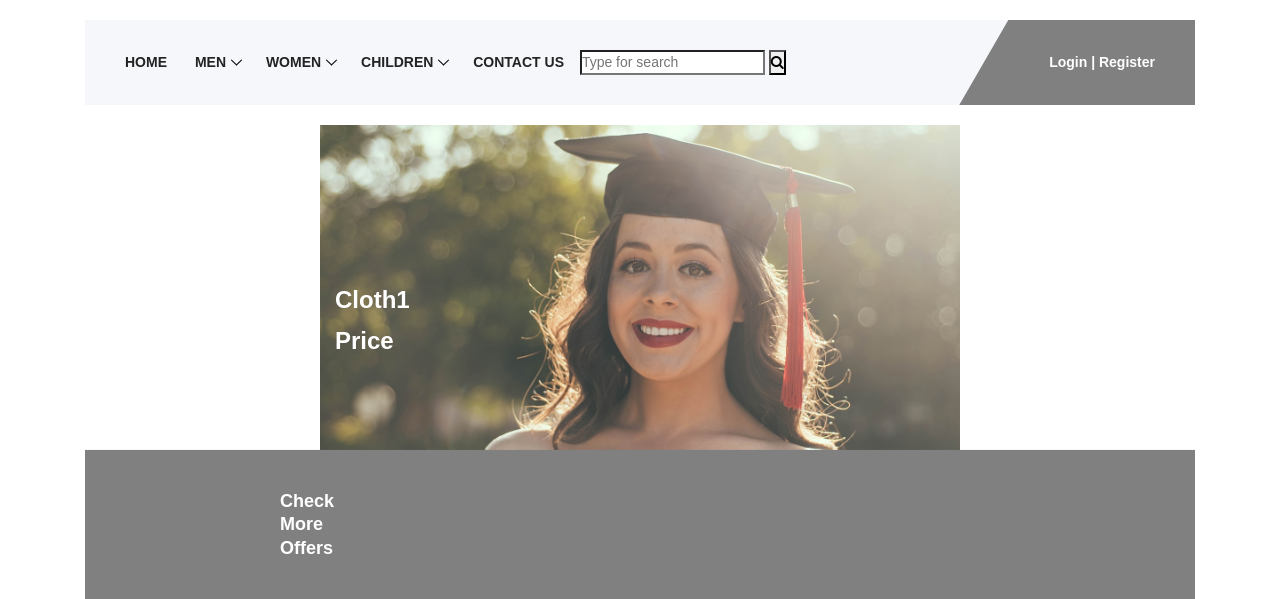
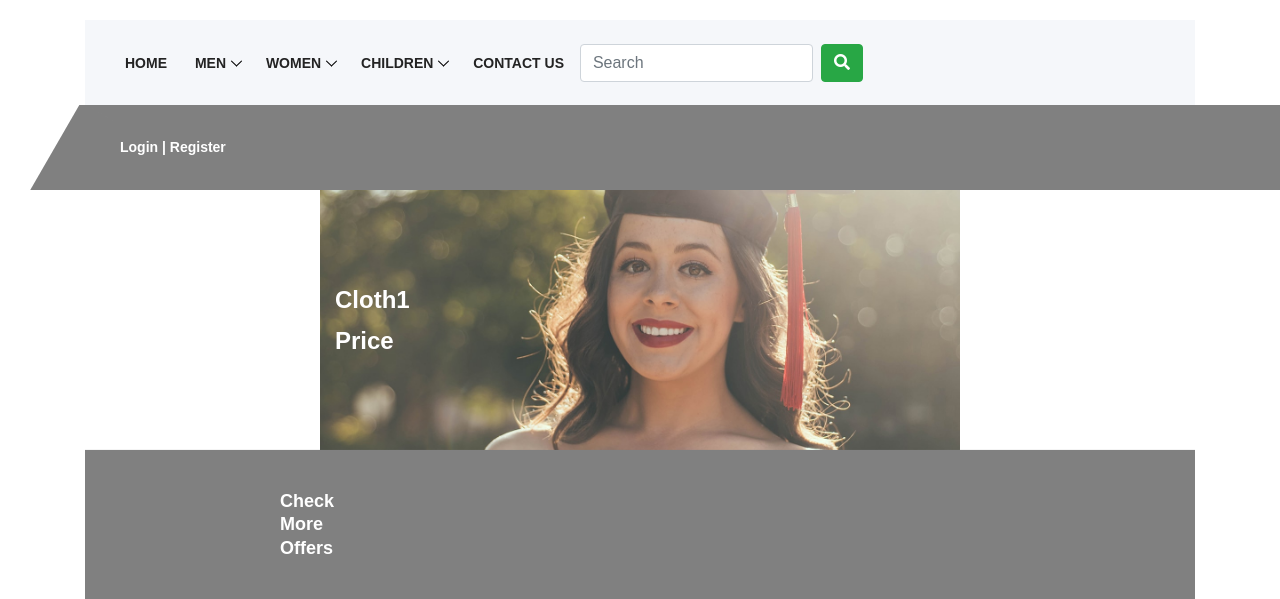
Before and after one commit to The-macharia/buyMore, a PHP site: page / in a window 1280 px wide. Shown: the top 599 px of the page. Run offline with PHP 8.4, Linux system fonts and the light colour scheme; some libraries are stand-ins or nearby versions; some web fonts are replaced.

Commit message:
Added a good looking search bar plus font awesome

```diff
--- a/index.php
+++ b/index.php
@@ -13,6 +13,9 @@
 
 
     <link rel="icon" href="img/core-img/favicon.ico">
+<!-- Font Awesome -->
+<link rel="stylesheet" href="https://use.fontawesome.com/releases/v5.1.0/css/all.css" integrity="sha384-lKuwvrZot6UHsBSfcMvOkWwlCMgc0TaWr+30HWe3a4ltaBwTZhyTEggF5tJv8tbt" crossorigin="anonymous">
+
 
 
     <link rel="stylesheet" href="CSS/style.css">
@@ -79,10 +82,10 @@
                                     </li>
 
                                     <li><a href="contact.php">Contact Us</a></li>
-                                    <li><div class="search-area">
-                                        <form action="#" method="post">
-                                            <input type="search" name="search" id="headerSearch" placeholder="Type for search">
-                                            <button type="submit"><i class="fa fa-search" aria-hidden="true"></i></button>
+                                    <li><form class="form-inline" action="/action_page.php">
+                                    <input class="form-control mr-sm-2" type="text" placeholder="Search">
+                                    <button class="btn btn-success" type="submit"><i class="fas fa-search"></i></button>
+                                    </form></li>
                                         </form>
                                     </div>  </li>
                                 </ul>
```
